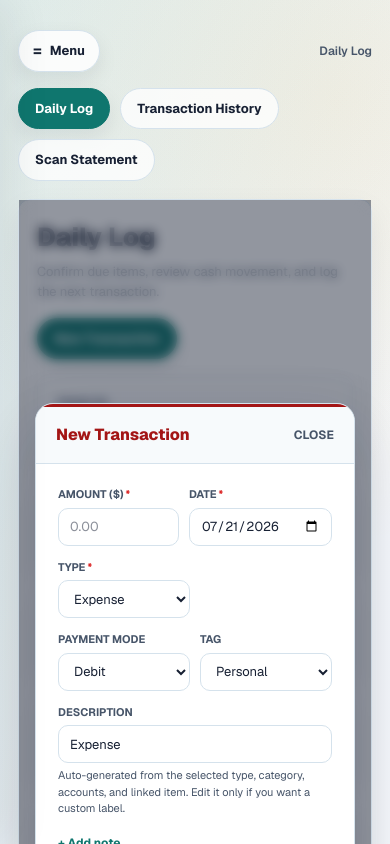
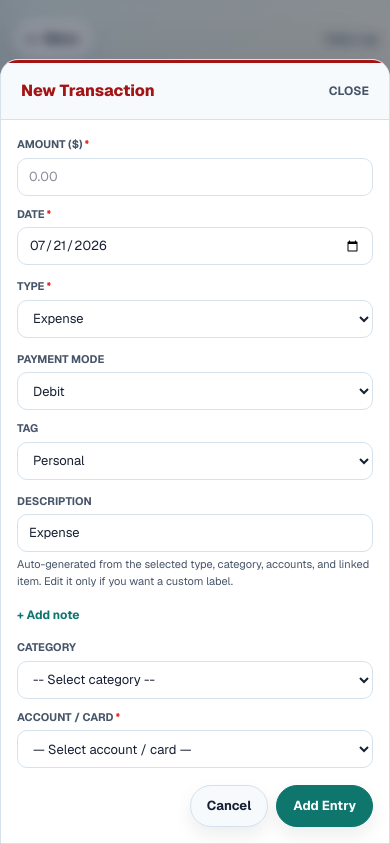
Before and after one commit to sbhinay/finance-os, a Next.js app: page / in a window 390 px wide. Both pictures are taken after a click on the button "New Transaction". Shown: the top 844 px of the page. Built offline with nearby package versions, Linux system fonts and the light colour scheme.

Commit message:
Add responsive PWA foundation

```diff
--- a/app/globals.css
+++ b/app/globals.css
@@ -30,6 +30,7 @@ body {
   margin: 0;
   text-rendering: optimizeLegibility;
   -webkit-font-smoothing: antialiased;
+  overflow-x: hidden;
 }
 
 * {
@@ -119,11 +120,9 @@ button:focus-visible {
 @keyframes financeFadeUp {
   from {
     opacity: 0;
-    transform: translateY(8px);
   }
   to {
     opacity: 1;
-    transform: translateY(0);
   }
 }
 
@@ -178,6 +177,111 @@ button:focus-visible {
   padding: 10px 12px;
 }
 
+.finance-app-shell {
+  min-width: 0;
+}
+
+.finance-main {
+  width: 100%;
+  max-width: 1920px;
+  margin-inline: auto;
+}
+
+.finance-grid-2 {
+  min-width: 0;
+}
+
+.finance-sidebar {
+  overflow-x: hidden;
+}
+
+@media (max-width: 760px) {
+  .finance-main {
+    padding: 18px 12px 28px !important;
+  }
+
+  .finance-page-header {
+    margin-bottom: 14px !important;
+  }
+
+  .finance-page-header > div:first-child > div:first-child {
+    font-size: 22px !important;
+  }
+
+  .finance-metric-grid {
+    grid-template-columns: repeat(2, minmax(0, 1fr)) !important;
+    gap: 8px !important;
+  }
+
+  .finance-metric-grid .finance-card {
+    min-width: 0 !important;
+    padding: 13px 12px !important;
+  }
+
+  .finance-grid-2 {
+    grid-template-columns: minmax(0, 1fr) !important;
+  }
+
+  .finance-pending-header,
+  .finance-pending-row {
+    align-items: flex-start !important;
+    flex-direction: column;
+    gap: 10px;
+  }
+
+  .finance-pending-actions {
+    flex-wrap: wrap;
+    width: 100%;
+  }
+
+  .finance-button {
+    min-height: 42px;
+  }
+
+  input:not([type="checkbox"]):not([type="radio"]),
+  select,
+  textarea {
+    min-height: 44px;
+    max-width: 100%;
+  }
+
+  .finance-modal-overlay {
+    align-items: flex-end !important;
+    padding: 0 !important;
+  }
+
+  .finance-modal-panel,
+  .finance-drawer {
+    width: 100% !important;
+    max-width: none !important;
+    max-height: 94dvh !important;
+    border-radius: 18px 18px 0 0 !important;
+  }
+
+  .finance-modal-content {
+    padding: 16px !important;
+  }
+
+  .finance-card:hover,
+  button:hover:not(:disabled) {
+    transform: none;
+  }
+
+  .finance-table {
+    min-width: 640px;
+  }
+}
+
+@media (max-width: 430px) {
+  .finance-metric-grid {
+    grid-template-columns: minmax(0, 1fr) !important;
+  }
+
+  .finance-page-header > div:last-child {
+    width: 100%;
+  }
+}
+
 @media (prefers-reduced-motion: reduce) {
   *,
   *::before,
--- a/app/layout.tsx
+++ b/app/layout.tsx
@@ -1,4 +1,4 @@
-import type { Metadata } from "next";
+import type { Metadata, Viewport } from "next";
 import { Geist, Geist_Mono } from "next/font/google";
 import "./globals.css";
 
@@ -15,6 +15,24 @@ const geistMono = Geist_Mono({
 export const metadata: Metadata = {
   title: "FinanceOS",
   description: "Local-first finance operations dashboard",
+  applicationName: "FinanceOS",
+  manifest: "/manifest.webmanifest",
+  icons: {
+    icon: "/financeos-icon.svg",
+    apple: "/financeos-icon.svg",
+  },
+  appleWebApp: {
+    capable: true,
+    statusBarStyle: "default",
+    title: "FinanceOS",
+  },
+};
+
+export const viewport: Viewport = {
+  width: "device-width",
+  initialScale: 1,
+  viewportFit: "cover",
+  themeColor: "#0f766e",
 };
 
 export default function RootLayout({
--- /dev/null
+++ b/app/manifest.ts
@@ -0,0 +1,28 @@
+import type { MetadataRoute } from "next";
+
+export default function manifest(): MetadataRoute.Manifest {
+  return {
+    name: "FinanceOS",
+    short_name: "FinanceOS",
+    description: "Personal finance operations, balances, obligations, and planning.",
+    start_url: "/",
+    display: "standalone",
+    background_color: "#f4f7fb",
+    theme_color: "#0f766e",
+    orientation: "any",
+    icons: [
+      {
+        src: "/financeos-icon.svg",
+        sizes: "any",
+        type: "image/svg+xml",
+        purpose: "any",
+      },
+      {
+        src: "/financeos-icon.svg",
+        sizes: "any",
+        type: "image/svg+xml",
+        purpose: "maskable",
+      },
+    ],
+  };
+}
--- a/app/page.tsx
+++ b/app/page.tsx
@@ -370,7 +370,7 @@ export default function Home() {
       style={{
         padding: "clamp(18px, 2vw, 26px)",
         background: "rgba(255,255,255,0.88)",
-        animation: "financeFadeUp 180ms ease both",
+        animation: "financeFadeUp 180ms ease",
       }}
     >
       {children}
@@ -378,7 +378,7 @@ export default function Home() {
   );
 
   return (
-    <div style={{ minHeight: "100vh", color: theme.colors.text, display: "flex", background: theme.colors.pageGlow }}>
+    <div className="finance-app-shell" style={{ minHeight: "100vh", color: theme.colors.text, display: "flex", background: theme.colors.pageGlow }}>
       {isMobileNav && sidebarOpen && (
         <button
           aria-label="Close navigation"
@@ -394,7 +394,7 @@ export default function Home() {
         />
       )}
       {/* Sidebar */}
-      <aside style={{
+      <aside className="finance-sidebar" style={{
         width: isMobileNav ? 276 : 244,
         flexShrink: 0,
         background: `linear-gradient(180deg, ${theme.colors.sidebar} 0%, ${theme.colors.sidebarAlt} 100%)`,
@@ -425,7 +425,7 @@ export default function Home() {
                 const active = PRIMARY_SECTION_BY_SECTION[section] === item.id;
                 return (
                   <button key={item.id} onClick={() => { setSection(item.id); if (isMobileNav) setSidebarOpen(false); }} style={{
-                    width: "100%", textAlign: "left",
+                    width: "calc(100% - 20px)", textAlign: "left",
                     padding: "10px 16px", margin: "0 10px 4px", display: "flex", alignItems: "center", gap: 10,
                     background: active ? "linear-gradient(90deg, rgba(15,118,110,0.16), rgba(245,158,11,0.08))" : "transparent",
                     border: "none",
@@ -459,7 +459,7 @@ export default function Home() {
       </aside>
 
       {/* Main */}
-      <main style={{ flex: 1, minWidth: 0, padding: "30px clamp(18px, 3vw, 38px)" }}>
+      <main className="finance-main" style={{ flex: 1, minWidth: 0, padding: "30px clamp(18px, 3vw, 38px)" }}>
         {isMobileNav && (
           <div style={{ display: "flex", justifyContent: "space-between", alignItems: "center", marginBottom: 16, gap: 12 }}>
             <button
--- a/components/ui.tsx
+++ b/components/ui.tsx
@@ -58,6 +58,7 @@ export function PageHeader({
 }) {
   return (
     <div
+      className="finance-page-header"
       style={{
         display: "flex",
         alignItems: "flex-start",
@@ -93,6 +94,7 @@ export function PageHeader({
 export function MetricGrid({ children }: { children: ReactNode }) {
   return (
     <div
+      className="finance-metric-grid"
       style={{
         display: "grid",
         gridTemplateColumns: "repeat(auto-fit, minmax(180px, 1fr))",
--- a/lib/theme.ts
+++ b/lib/theme.ts
@@ -44,7 +44,6 @@ export const theme = {
       borderTop: accentColor ? `3px solid ${accentColor}` : `1px solid ${theme.colors.border}`,
       borderRadius: theme.radius.md,
       boxShadow: theme.shadow.card,
-      backdropFilter: "saturate(1.1)",
     };
   },
 };
--- a/modules/business/FixedPaymentsSection.tsx
+++ b/modules/business/FixedPaymentsSection.tsx
@@ -156,8 +156,8 @@ export function PendingBanner({
 
   return (
     <div style={{ background: theme.colors.warningSoft, border: `1px solid #f5d59d`, borderRadius: theme.radius.lg, marginBottom: 18, overflow: "hidden", boxShadow: theme.shadow.soft }}>
-      <div style={{ display: "flex", justifyContent: "space-between", alignItems: "center", padding: "12px 16px", borderBottom: "1px solid #f5d59d", background: "#fdf1d3" }}>
-        <div style={{ display: "flex", alignItems: "center", gap: 8 }}>
+      <div className="finance-pending-header" style={{ display: "flex", justifyContent: "space-between", alignItems: "center", padding: "12px 16px", borderBottom: "1px solid #f5d59d", background: "#fdf1d3" }}>
+        <div style={{ display: "flex", alignItems: "center", gap: 8, minWidth: 0 }}>
           <span style={{ fontSize: 16 }}>Pending</span>
           <span style={{ fontWeight: 700, fontSize: 13, color: theme.colors.warning }}>
             {pending.length} Pending {pending.length === 1 ? "Transaction" : "Transactions"} - Confirm or Dismiss
@@ -200,8 +200,8 @@ export function PendingBanner({
               </div>
             </div>
           ) : (
-            <div style={{ display: "flex", justifyContent: "space-between", alignItems: "center" }}>
-              <div>
+            <div className="finance-pending-row" style={{ display: "flex", justifyContent: "space-between", alignItems: "center" }}>
+              <div style={{ minWidth: 0 }}>
                 <div style={{ fontSize: 13, fontWeight: 600, color: "#1c1c1e" }}>
                   {typeIcon[p.sourceType] ?? "Recurring"} {p.name}
                 </div>
@@ -215,7 +215,7 @@ export function PendingBanner({
                   </div>
                 )}
               </div>
-              <div style={{ display: "flex", alignItems: "center", gap: 8 }}>
+              <div className="finance-pending-actions" style={{ display: "flex", alignItems: "center", gap: 8 }}>
                 <span style={{ fontWeight: 700, color: "#a31515", fontSize: 14 }}>{fmtCAD(p.amount)}</span>
                 {!isCRA(p) && (
                   <>
--- a/modules/business/TransactionForm.tsx
+++ b/modules/business/TransactionForm.tsx
@@ -107,7 +107,7 @@ function Btn({ children, onClick, variant = "primary", disabled }: {
   }[variant];
   return <button onClick={onClick} disabled={disabled} className="finance-button" style={{ padding: "9px 16px", fontSize: 13, fontWeight: 700, borderRadius: theme.radius.pill, border: `1px solid ${c.border}`, cursor: disabled ? "not-allowed" : "pointer", opacity: disabled ? 0.5 : 1, background: c.bg, color: c.color }}>{children}</button>;
 }
-function Grid2({ children }: { children: React.ReactNode }) { return <div style={{ display: "grid", gridTemplateColumns: "1fr 1fr", gap: 10 }}>{children}</div>; }
+function Grid2({ children }: { children: React.ReactNode }) { return <div className="finance-grid-2" style={{ display: "grid", gridTemplateColumns: "1fr 1fr", gap: 10 }}>{children}</div>; }
 function Alert({ type, children }: { type: "warning" | "error" | "info"; children: React.ReactNode }) {
   const s = {
     warning: { bg: theme.colors.warningSoft, border: "#f4d37b", color: theme.colors.warning },
@@ -525,8 +525,8 @@ export function TransactionForm({ open, onClose, initial, scheduledAmount, lockT
   if (!open) return null;
 
   return (
-    <div style={{ position: "fixed", inset: 0, background: "rgba(15,23,42,.45)", zIndex: 1000, display: "flex", alignItems: "center", justifyContent: "center", padding: 16, backdropFilter: "blur(6px)" }}>
-      <div className="finance-drawer" style={{ background: theme.colors.surface, borderRadius: theme.radius.lg, border: `1px solid ${theme.colors.border}`, width: "100%", maxWidth: 620, maxHeight: "92vh", overflowY: "auto", boxShadow: theme.shadow.shell }}>
+    <div className="finance-modal-overlay" style={{ position: "fixed", inset: 0, background: "rgba(15,23,42,.45)", zIndex: 1000, display: "flex", alignItems: "center", justifyContent: "center", padding: 16, backdropFilter: "blur(6px)" }}>
+      <div className="finance-drawer finance-modal-panel" style={{ background: theme.colors.surface, borderRadius: theme.radius.lg, border: `1px solid ${theme.colors.border}`, width: "100%", maxWidth: 620, maxHeight: "92vh", overflowY: "auto", boxShadow: theme.shadow.shell }}>
 
         {/* Header */}
         <div style={{ padding: "16px 20px", borderBottom: `1px solid ${theme.colors.border}`, display: "flex", justifyContent: "space-between", alignItems: "center", position: "sticky", top: 0, background: theme.colors.surfaceAlt, borderTop: `3px solid ${typeColor}`, zIndex: 1 }}>
@@ -536,7 +536,7 @@ export function TransactionForm({ open, onClose, initial, scheduledAmount, lockT
           <button onClick={onClose} style={{ background: "none", border: "none", fontSize: 12, fontWeight: 700, letterSpacing: 0, textTransform: "uppercase", cursor: "pointer", color: theme.colors.textSoft }}>Close</button>
         </div>
 
-        <div style={{ padding: "22px", display: "flex", flexDirection: "column", gap: 13 }}>
+        <div className="finance-modal-content" style={{ padding: "22px", display: "flex", flexDirection: "column", gap: 13 }}>
 
           {/* Errors */}
           {errors.length > 0 && <Alert type="error">{errors.map((e, i) => <div key={i}>- {e}</div>)}</Alert>}
```
Also changed, not shown: public/financeos-icon.svg (added), 1 other file (tests, documents, lock files or other folders).
